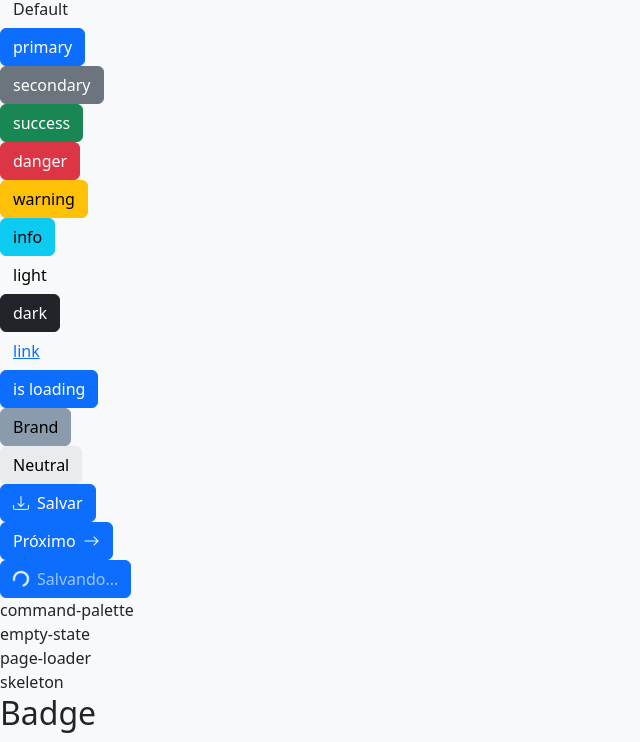
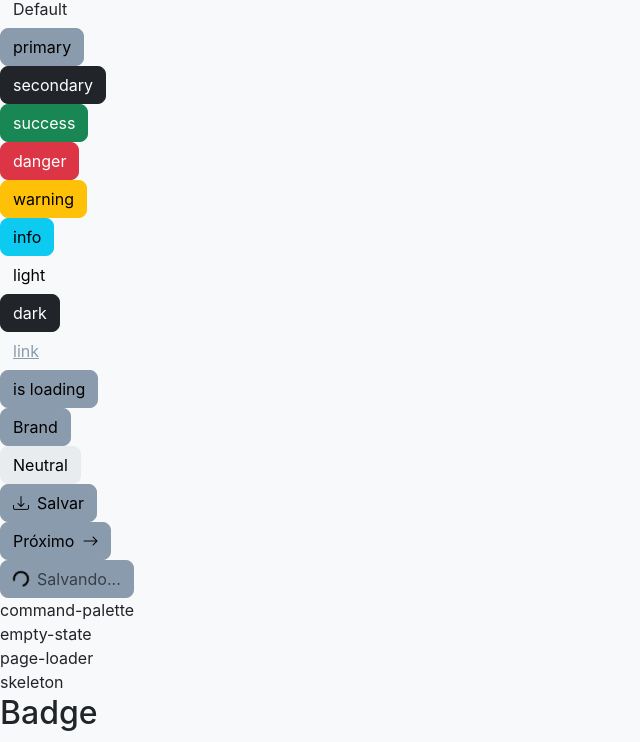
Before and after one commit to JonnyAthaide/jfa-boilerplate, a website built with Vite: page index.html in a window 1280 px wide. Shown: the part 152-894 px from the top of the page, without its empty margins (0-640 px from the left). Built offline with nearby package versions, Linux system fonts and the light colour scheme.

Commit message:
chore(sass): migra @import para @use/@forward e corrige customização do Bootstrap
Bootstrap era importado antes de abstracts/_variables.scss, então toda
customização de cor/fonte/radius/spacer era ignorada em silêncio pelos
!default do Bootstrap (bug em notes/bugs.md). @use/@forward exige
configuração explícita via with(), que falha a build em vez de ignorar
silenciosamente.

- abstracts/ e src/components/ migrados de @import para @forward
- _variables.scss reescrito: configura o Bootstrap via
  @forward "bootstrap/scss/bootstrap" show button-variant, color-contrast,
  tint-color, shade-color, $prefix with (...)
- corrige duplicata de $font-family-base que sobrepunha o token de
  tipografia ("Inter" em vez de "system-ui")
- notes/bugs.md, CHANGELOG.md e PROJECT_STATUS.md atualizados

```diff
--- a/src/components/_index.scss
+++ b/src/components/_index.scss
@@ -1,6 +1,6 @@
-@import "button/button";
-@import "badge/badge";
-@import "card/card";
-@import "alert/alert";
-@import "breadcrumb/breadcrumb";
-@import "modal/modal";
+@forward "button/button";
+@forward "badge/badge";
+@forward "card/card";
+@forward "alert/alert";
+@forward "breadcrumb/breadcrumb";
+@forward "modal/modal";
--- a/src/components/alert/alert.scss
+++ b/src/components/alert/alert.scss
@@ -1,3 +1,5 @@
+@use "../../design-system/abstracts" as *;
+
 .alert-brand {
     --#{$prefix}alert-color: #{shade-color($color-brand, 60%)};
     --#{$prefix}alert-bg: #{tint-color($color-brand, 80%)};
--- a/src/components/badge/badge.scss
+++ b/src/components/badge/badge.scss
@@ -1,3 +1,5 @@
+@use "../../design-system/abstracts" as *;
+
 .text-bg-brand {
     color: color-contrast($color-brand);
     background-color: $color-brand;
--- a/src/components/button/button.scss
+++ b/src/components/button/button.scss
@@ -1,3 +1,5 @@
+@use "../../design-system/abstracts" as *;
+
 .btn {
     display: flex;
     align-items: center;
--- a/src/components/card/card.scss
+++ b/src/components/card/card.scss
@@ -1,3 +1,5 @@
+@use "../../design-system/abstracts" as *;
+
 .card-hover {
     transition: $transition-card;
 
--- a/src/design-system/abstracts/_index.scss
+++ b/src/design-system/abstracts/_index.scss
@@ -1,12 +1,12 @@
-@import "colors";
-@import "spacing";
-@import "typography";
-@import "radius";
-@import "shadow";
-@import "breakpoints";
-@import "motion";
-@import "z-index";
+@forward "colors";
+@forward "spacing";
+@forward "typography";
+@forward "radius";
+@forward "shadow";
+@forward "breakpoints";
+@forward "motion";
+@forward "z-index";
 
-@import "functions";
-@import "mixins";
-@import "variables";
+@forward "functions";
+@forward "mixins";
+@forward "variables";
--- a/src/design-system/abstracts/_shadow.scss
+++ b/src/design-system/abstracts/_shadow.scss
@@ -1,3 +1,5 @@
+@use "colors" as *;
+
 /*
 |--------------------------------------------------------------------------
 | Shadow Tokens
--- a/src/design-system/abstracts/_variables.scss
+++ b/src/design-system/abstracts/_variables.scss
@@ -1,36 +1,27 @@
+@use "colors" as *;
+@use "spacing" as *;
+@use "typography" as *;
+@use "radius" as *;
+@use "shadow" as *;
+@use "breakpoints" as *;
+@use "motion" as *;
+
 /*
 |--------------------------------------------------------------------------
-| Variáveis globais
+| Bootstrap
+|--------------------------------------------------------------------------
+| Configura o Bootstrap com os tokens do Design System e reexpõe (com
+| "show") só as funções/mixins que os componentes realmente usam.
 |--------------------------------------------------------------------------
 */
 
-$font-family-base: system-ui, sans-serif;
+@forward "bootstrap/scss/bootstrap" show button-variant, color-contrast, tint-color, shade-color, $prefix with (
+    $font-family-sans-serif: $font-family-base,
+    $font-size-base: $font-size-body,
+    $font-weight-base: $font-weight-body,
+    $line-height-base: $line-height-body,
 
-
-/*
-|--------------------------------------------------------------------------
-| Bootstrap Typography
-|--------------------------------------------------------------------------
-*/
-
-$font-family-sans-serif: $font-family-base;
-$font-family-monospace: $font-family-monospace;
-
-$font-size-base: $font-size-body;
-
-$font-weight-base: $font-weight-body;
-
-$line-height-base: $line-height-body;
-
-
-/*
-|--------------------------------------------------------------------------
-| Bootstrap Spacing
-|--------------------------------------------------------------------------
-*/
-
-$spacer: $space-4;
-
+    $spacer: $space-4,
     $spacers: (
         0: $space-0,
         1: $space-1,
@@ -38,42 +29,20 @@ $spacers: (
         3: $space-3,
         4: $space-4,
         5: $space-5
-);
+    ),
 
+    $border-radius: $radius-md,
+    $border-radius-sm: $radius-sm,
+    $border-radius-lg: $radius-lg,
+    $border-radius-xl: $radius-xl,
+    $border-radius-pill: $radius-pill,
 
-/*
-|--------------------------------------------------------------------------
-| Bootstrap Radius
-|--------------------------------------------------------------------------
-*/
-
-$border-radius: $radius-md;
-$border-radius-sm: $radius-sm;
-$border-radius-lg: $radius-lg;
-$border-radius-xl: $radius-xl;
-$border-radius-pill: $radius-pill;
-
-
-/*
-|--------------------------------------------------------------------------
-| Bootstrap Shadows
-|--------------------------------------------------------------------------
-*/
-
-$box-shadow: $shadow-md;
-$box-shadow-sm: $shadow-sm;
-$box-shadow-lg: $shadow-lg;
-
-$btn-box-shadow: $shadow-button;
-$input-box-shadow: none;
-$input-focus-box-shadow: $shadow-focus;
-
-
-/*
-|--------------------------------------------------------------------------
-| Bootstrap Breakpoints
-|--------------------------------------------------------------------------
-*/
+    $box-shadow: $shadow-md,
+    $box-shadow-sm: $shadow-sm,
+    $box-shadow-lg: $shadow-lg,
+    $btn-box-shadow: $shadow-button,
+    $input-box-shadow: none,
+    $input-focus-box-shadow: $shadow-focus,
 
     $grid-breakpoints: (
         xs: $breakpoint-xs,
@@ -82,69 +51,32 @@ $grid-breakpoints: (
         lg: $breakpoint-lg,
         xl: $breakpoint-xl,
         xxl: $breakpoint-xxl
-);
-
+    ),
     $container-max-widths: (
         sm: $container-sm,
         md: $container-md,
         lg: $container-lg,
         xl: $container-xl,
         xxl: $container-xxl
+    ),
+
+    $transition-base: all $motion-normal $ease-in-out,
+    $transition-fade: opacity $motion-fast linear,
+    $transition-collapse: height $motion-normal ease,
+
+    $primary: $color-primary,
+    $secondary: $color-secondary,
+    $success: $color-success,
+    $danger: $color-danger,
+    $warning: $color-warning,
+    $info: $color-info,
+
+    $badge-border-radius: $radius-badge,
+
+    $card-border-radius: $radius-card,
+    $card-box-shadow: $shadow-card,
+
+    $modal-content-border-radius: $radius-modal,
+    $modal-content-box-shadow-sm-up: $shadow-modal,
+    $modal-transition: transform $transition-modal ease-out,
 );
-
-
-/*
-|--------------------------------------------------------------------------
-| Bootstrap Motion
-|--------------------------------------------------------------------------
-*/
-
-$transition-base: all $motion-normal $ease-in-out;
-$transition-fade: opacity $motion-fast linear;
-$transition-collapse: height $motion-normal ease;
-
-
-/*
-|--------------------------------------------------------------------------
-| Bootstrap Colors
-|--------------------------------------------------------------------------
-*/
-
-$primary: $color-primary;
-$secondary: $color-secondary;
-$success: $color-success;
-$danger: $color-danger;
-$warning: $color-warning;
-$info: $color-info;
-// $light: $color-light;
-// $dark: $color-dark;
-
-
-/*
-|--------------------------------------------------------------------------
-| Bootstrap Badge
-|--------------------------------------------------------------------------
-*/
-
-$badge-border-radius: $radius-badge;
-
-
-/*
-|--------------------------------------------------------------------------
-| Bootstrap Card
-|--------------------------------------------------------------------------
-*/
-
-$card-border-radius: $radius-card;
-$card-box-shadow: $shadow-card;
-
-
-/*
-|--------------------------------------------------------------------------
-| Bootstrap Modal
-|--------------------------------------------------------------------------
-*/
-
-$modal-content-border-radius: $radius-modal;
-$modal-content-box-shadow-sm-up: $shadow-modal;
-$modal-transition: transform $transition-modal ease-out;
--- a/src/design-system/main.scss
+++ b/src/design-system/main.scss
@@ -1,16 +1,14 @@
-@import "bootstrap/scss/bootstrap";
+@use "abstracts" as *;
 
-@import "abstracts";
+@use "base/reset";
+@use "base/base";
 
-@import "base/reset";
-@import "base/base";
+@use "layout/layout";
 
-@import "layout/layout";
+@use "components/components" as design-system-components;
 
-@import "components/components";
+@use "utilities";
 
-@import "utilities";
+@use "pages/home";
 
-@import "pages/home";
-
-@import "../components";
+@use "../components" as components;
--- a/src/design-system/utilities/_index.scss
+++ b/src/design-system/utilities/_index.scss
@@ -1 +1 @@
-@import "helpers";
+@forward "helpers";
```
Also changed, not shown: PROJECT_STATUS.md (+7 -0 lines), notes/bugs.md (+2 -2 lines), CHANGELOG.md. Lines whose indentation alone changed are shown as unchanged.
